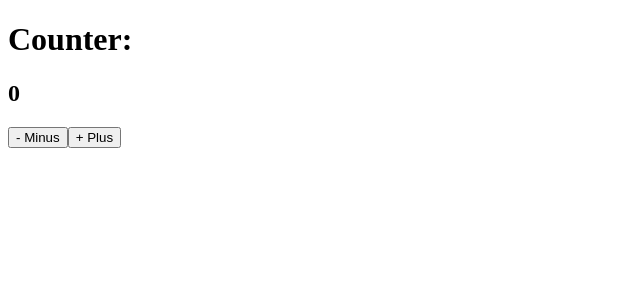
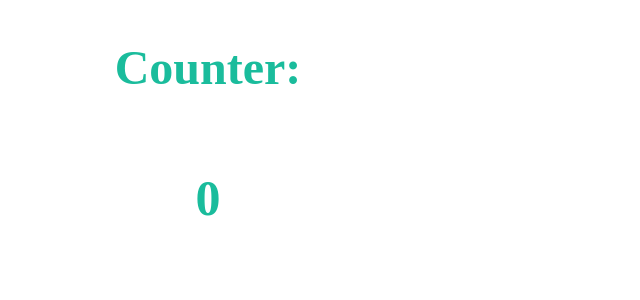
Before and after one commit to TravyCatty/react, a React (Create React App) app in the folder my-app/: page / in a window 1280 px wide. Shown: the top 300 px of the page, without its empty margins (0-640 px from the left). Built offline with nearby package versions, Linux system fonts and the light colour scheme.

Commit message:
add style to counter

```diff
--- a/my-app/src/App.js
+++ b/my-app/src/App.js
@@ -1,23 +1,11 @@
 import React from 'react';
+import Counter from './components/Counter';
 
 function App() {
-  let [count, setCount] = React.useState(0)
-
-  let onClickPlus = () => {
-    setCount(count + 1)
-  }
-  let onClickMinus = () => {
-    setCount(count - 1)
-  }
 
   return (
     <div className="App">
-      <div>
-        <h1>Counter:</h1>
-        <h2>{count}</h2>
-        <button onClick={onClickMinus} className='minus'>- Minus</button>
-        <button onClick={onClickPlus} className='plus'>+ Plus</button>
-      </div>
+      <Counter />
     </div>
   );
 }
--- /dev/null
+++ b/my-app/src/components/Counter.css
@@ -0,0 +1,33 @@
+div {
+    max-width: 400px;
+    text-align: center;
+    display: flex;
+    flex-direction: column;
+}
+h1 {
+    color: #1abc9c;
+    font-size: 48px;
+}
+h2 {
+    font-size: 50px;
+    color: #1abc9c;
+}
+.buttons {
+    display: flex;
+    flex-direction: row;
+    justify-content: center;
+    gap: 0.5rem;
+}
+.buttons button {
+    font-size: 24px;
+    border: none;
+    background: transparent;
+    cursor: pointer;
+    transition: 0.3s;
+    padding: 10px 20px;
+    text-align: center;
+    color: #fff;
+}
+.buttons button:hover {
+    background: #1abc9c;
+}
--- /dev/null
+++ b/my-app/src/components/Counter.js
@@ -0,0 +1,25 @@
+import React from 'react'
+import './Counter.css'
+
+function Counter() {
+    let [count, setCount] = React.useState(0)
+
+    let onClickPlus = () => {
+        setCount(count + 1)
+    }
+    let onClickMinus = () => {
+        setCount(count - 1)
+    }
+    return (
+        <div>
+            <h1>Counter:</h1>
+            <h2>{count}</h2>
+            <div className='buttons'>
+                <button onClick={onClickMinus} className='minus'>- Minus</button>
+                <button onClick={onClickPlus} className='plus'>+ Plus</button>
+            </div>
+        </div>
+    )
+}
+
+export default Counter
```
Also changed, not shown: my-app/src/components/ToDoList.js (added).
